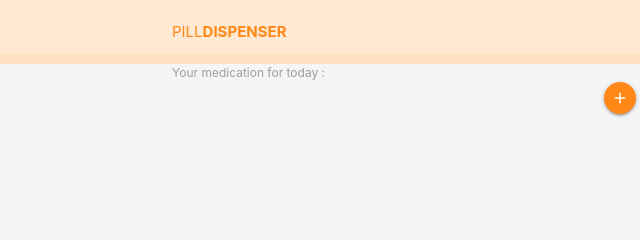
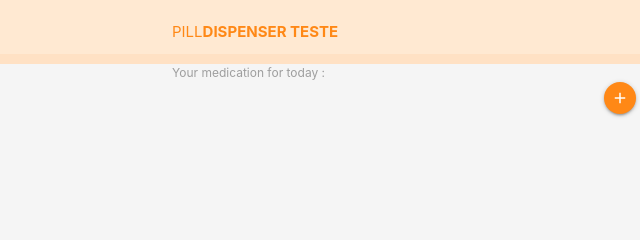
Before and after one commit to BeatrizCardoso29/PWA_PillDispenser, a plain HTML site: page public/index.html in a window 1280 px wide. Shown: the top 240 px of the page, 20-660 px from the left. Drawn offline with Linux system fonts and the light colour scheme; no server answers.

Commit message:
teste nome

```diff
--- a/public/index.html
+++ b/public/index.html
@@ -22,7 +22,7 @@
   <!-- top nav -->
   <nav class="z-depth-0">
     <div class="nav-wrapper container">
-      <a href="/">Pill<span>Dispenser</span></a>
+      <a href="/">Pill<span>Dispenser teste</span></a>
       <span class="right grey-text text-darken-1">
         <i class="material-icons sidenav-trigger" data-target="side-menu">menu</i>
       </span>
```
